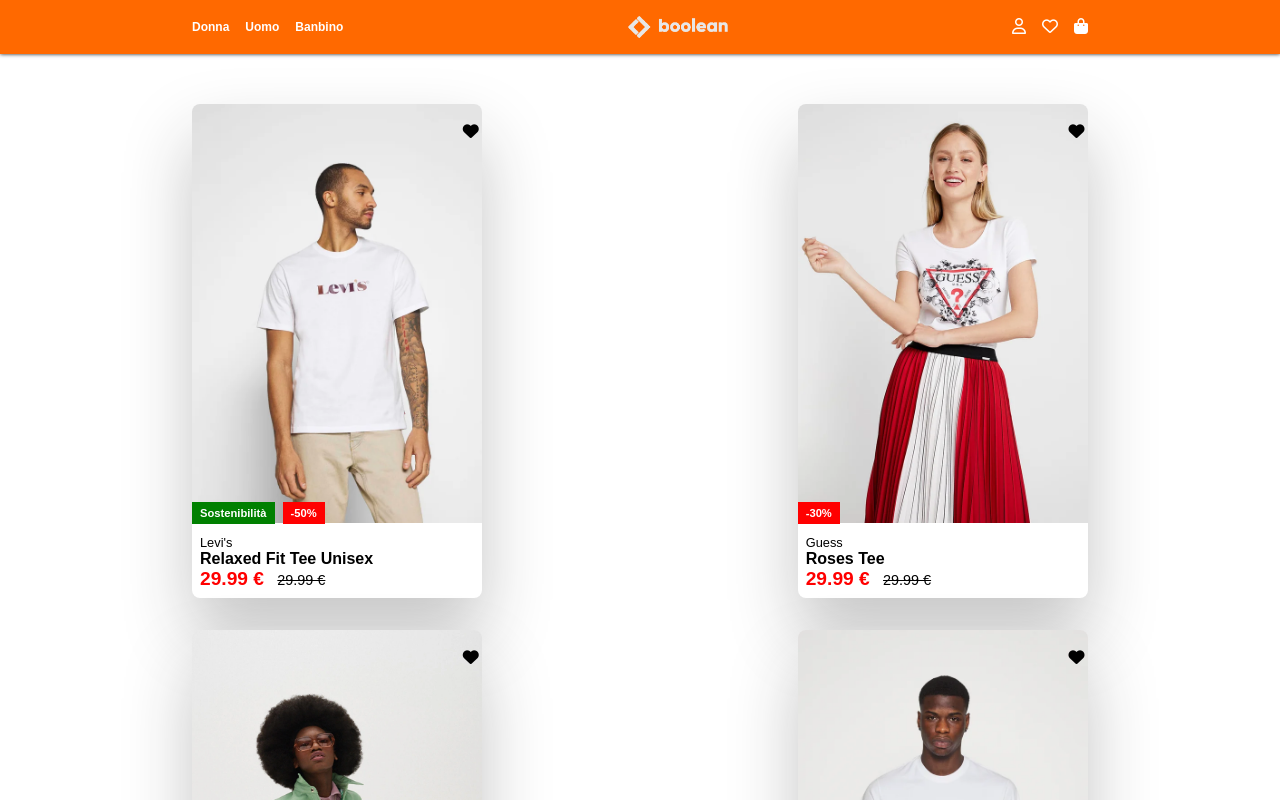
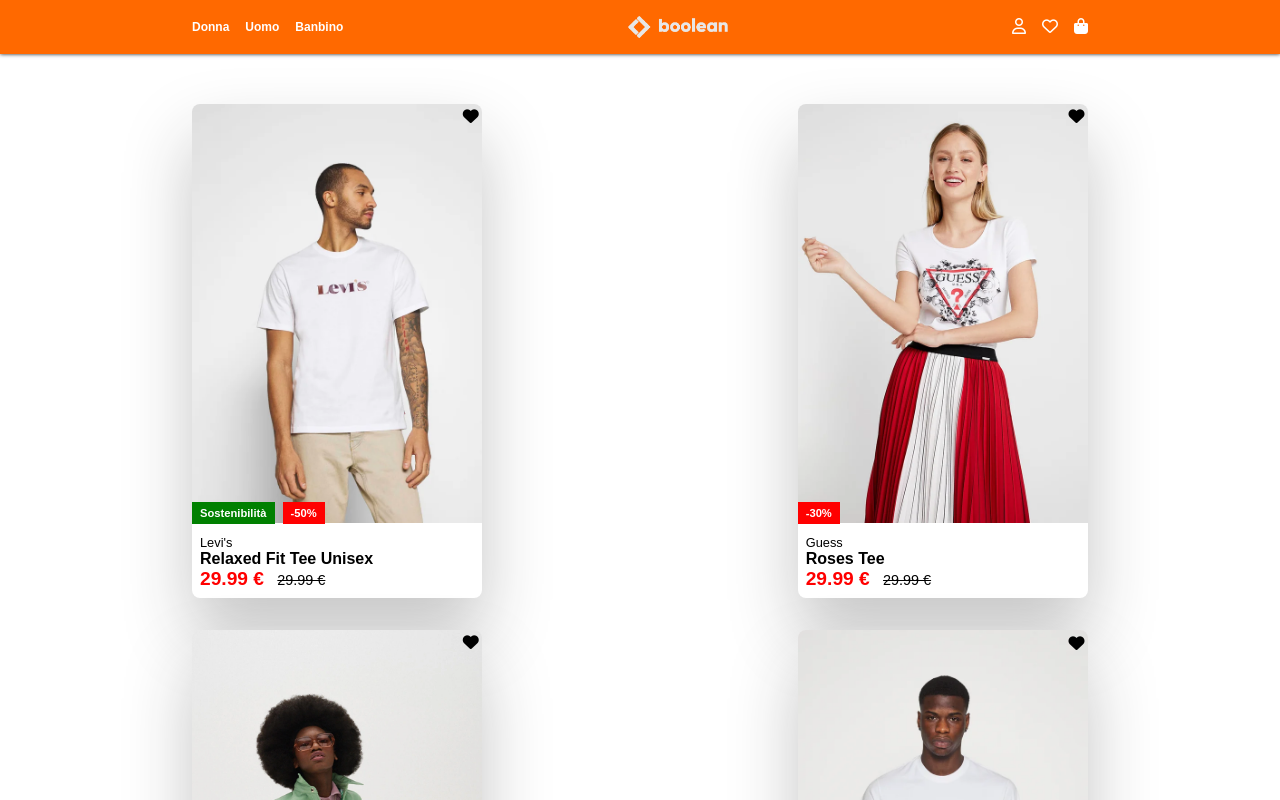
Before and after one commit to marinodilauro/vite-boolando, a Vue app: page / in a window 1280 px wide. Shown: the top 800 px of the page. Built offline with nearby package versions, Linux system fonts and the light colour scheme; data requests are answered from the project's data file.

Commit message:
Fix like button position

```diff
--- a/src/assets/scss/partials/_productCard.scss
+++ b/src/assets/scss/partials/_productCard.scss
@@ -50,8 +50,7 @@
   .like {
     width: 8%;
     height: 5%;
-    background-color: $booleando-lighter;
-    top: 3%;
+    top: 0%;
     right: 0%;
     border-radius: 4px 0 0 4px;
     border: none;
--- a/src/components/CardModal.vue
+++ b/src/components/CardModal.vue
@@ -38,12 +38,6 @@
       }
 
     }
-  },
-  mounted() {
-    console.log(this.productId);
-  },
-  updated() {
-    console.log(this.productId);
   }
 }
 </script>
--- a/src/components/ProductCard.vue
+++ b/src/components/ProductCard.vue
@@ -32,9 +32,6 @@
       }
 
     }
-  },
-  updated() {
-    console.log(product.id);
   }
 }
 </script>
```
